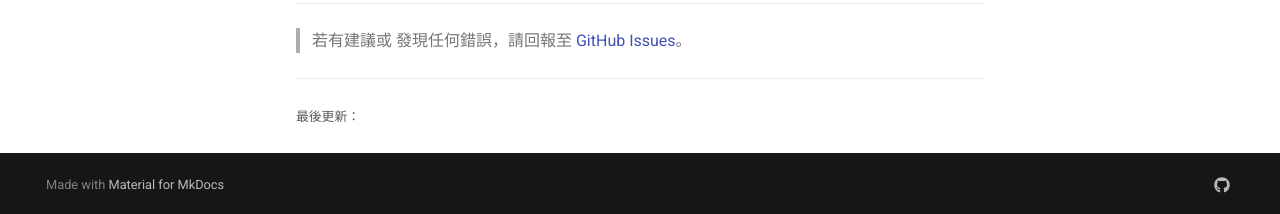
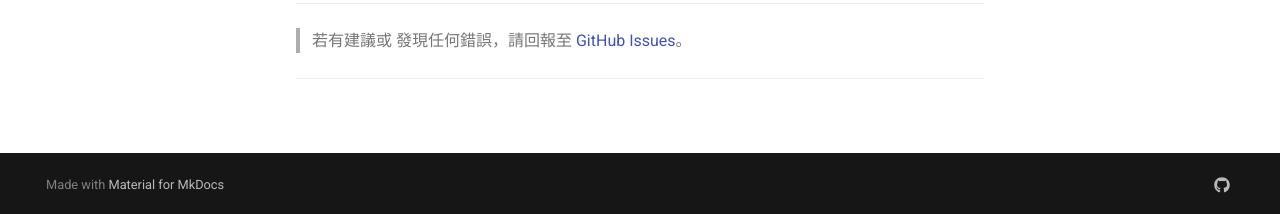
Before and after one commit to gn01167661/DigitalGarden.github.io, an MkDocs documentation site: the page built from docs/index.md, in a window 1280 px wide and 1040 px high. Shown: the part 823-1037 px from the top of the window. Built offline with MkDocs 1.6.1 and Material for MkDocs 9.7.7, drawn with Linux system fonts in a browser that asks for light colours.

Commit message:
Update main.html
Update mkdocs.yml

Update main.html

```diff
--- a/docs/overrides/main.html
+++ b/docs/overrides/main.html
@@ -12,16 +12,11 @@
 {# 2. 在页面内容之后插入评论区容器 #}
 {% block content %}
   {{ super() }}
-
-  <footer>
-    <small>最後更新：{{ git_revision_date }}</small>
-  </footer>
-
   <!-- Facebook Comments 插件开始 -->
   <div class="fb-comments"
-       data-href="https://gn01167661.github.io/DigitalGarden/"
-       data-width=""
-       data-numposts="5">
+    data-href="{{ config.site_url }}{{ page.url }}"
+    data-width=""
+    data-numposts="5">
   </div>
   <!-- Facebook Comments 插件结束 -->
 {% endblock %}
--- a/mkdocs.yml
+++ b/mkdocs.yml
@@ -1,7 +1,7 @@
 # mkdocs.yml
 
 site_name: "Vincent’s Digital Garden"
-site_url: https://DigitalGarden.github.io/
+site_url: https://gn01167661.github.io/DigitalGarden/
 docs_dir: docs           # 你的 Markdown 檔案資料夾
 site_dir: site           # MkDocs build 輸出目錄
 
```
